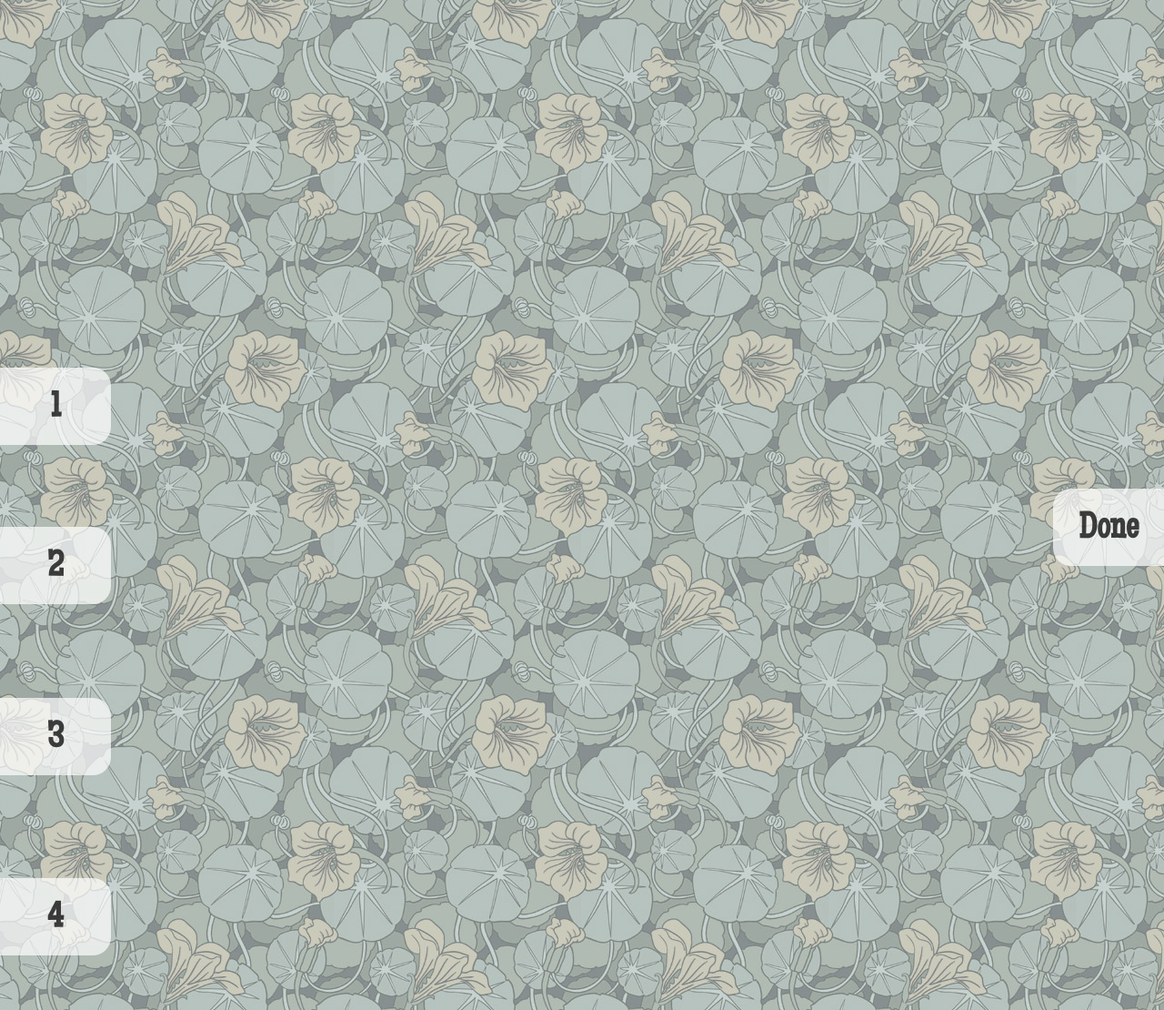
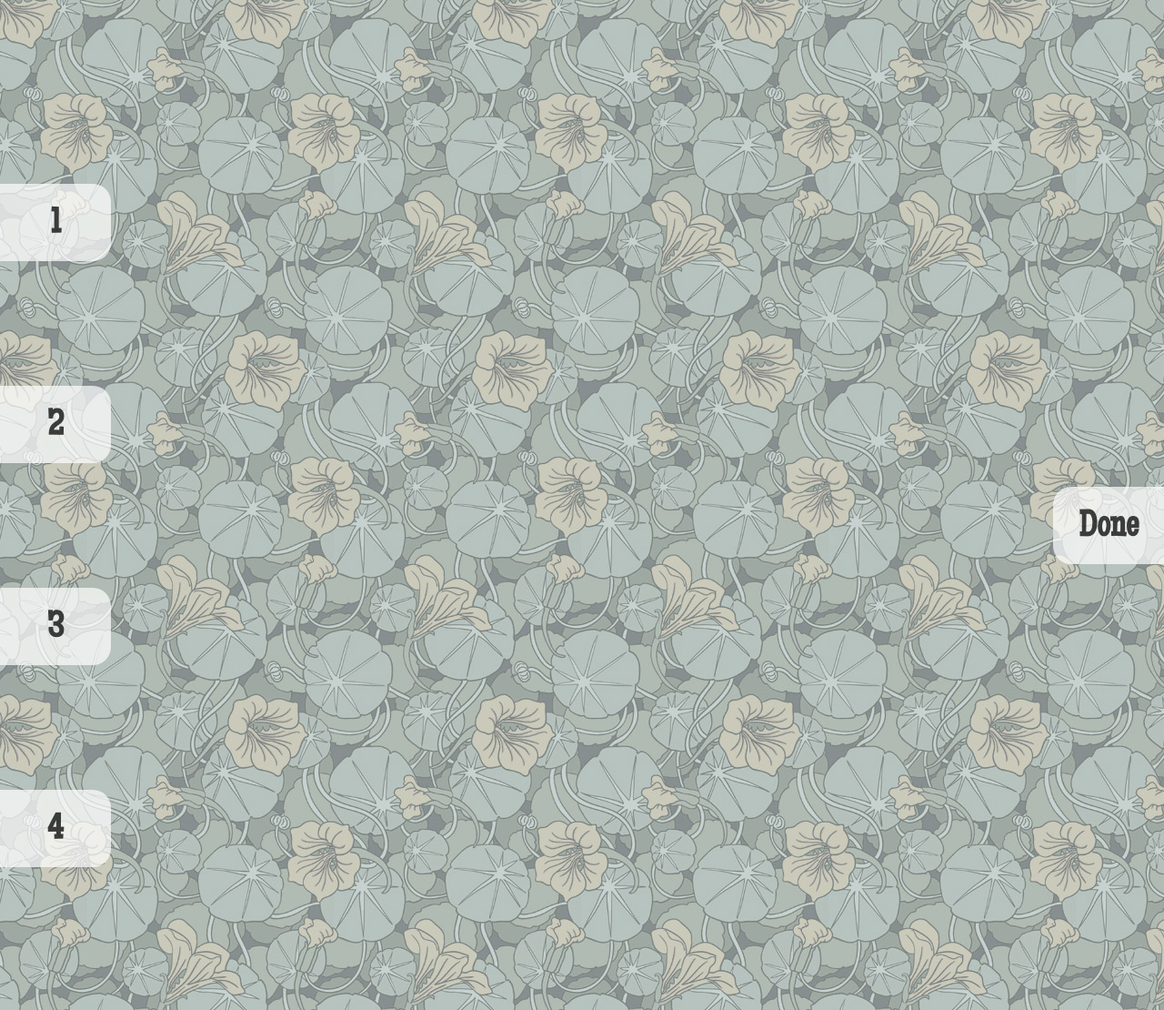
Before and after one commit to gcpantazis/Canvas-Photobooth, a PHP site: page / in a window 1280 px wide. Shown: the whole page at 91% size. Run offline with PHP 8.4, Linux system fonts and the light colour scheme; some libraries are stand-ins or nearby versions.

Commit message:
Fixing button position.

```diff
--- a/www/stylesheets/app/app.css
+++ b/www/stylesheets/app/app.css
@@ -22,12 +22,12 @@ h2 { background-image: url("../../images/ui/logo.png"); background-position: cen
 #photostrip .slide img { left: -40px; top: -100%; width: auto; }
 #photostrip .slide img.active { top: 0; }
 
-#navigation > div { background: none repeat scroll 0 0 rgba(255, 255, 255, 0.7); border-radius: 0 20px 20px 0; color: rgba(0, 0, 0, 0.75); font-size: 40px; font-weight: bold; height: 41px; padding: 22px 0; position: fixed; text-align: center; width: 122px; }
-#navigation #button_1 { top: 404px; }
-#navigation #button_2 { top: 579px; }
-#navigation #button_3 { top: 767px; }
-#navigation #button_4 { top: 965px; }
-#navigation #button_5 { border-radius: 20px 0 0 20px; right: 0; top: 537px; }
+#navigation > div { background: none repeat scroll 0 0 rgba(255, 255, 255, 0.7); border-radius: 0 20px 20px 0; color: rgba(0, 0, 0, 0.75); font-size: 40px; font-weight: bold; height: 41px; margin-top: -20px; padding: 22px 0; position: fixed; text-align: center; width: 122px; }
+#navigation #button_1 { top: 20%; }
+#navigation #button_2 { top: 40%; }
+#navigation #button_3 { top: 60%; }
+#navigation #button_4 { top: 80%; }
+#navigation #button_5 { border-radius: 20px 0 0 20px; right: 0; top: 50%; }
 
 #section_modal { background: none repeat scroll 0 0 rgba(255, 255, 255, 0.75); height: 100%; left: 0; position: fixed; top: 0; width: 100%; z-index: 100; }
 #modal { background-image: url("../../images/ui/strip_bg.jpg"); border: 4px solid #777777; border-radius: 20px 20px 20px 20px; box-shadow: 0 0 20px rgba(0, 0, 0, 0.3); color: #444444; font-size: 33px; height: 210px; left: 50%; margin: -135px 0 0 -240px; padding: 40px; position: absolute; text-align: center; text-shadow: 0 0 10px rgba(255, 255, 255, 0.95); top: 50%; width: 440px; }
```
